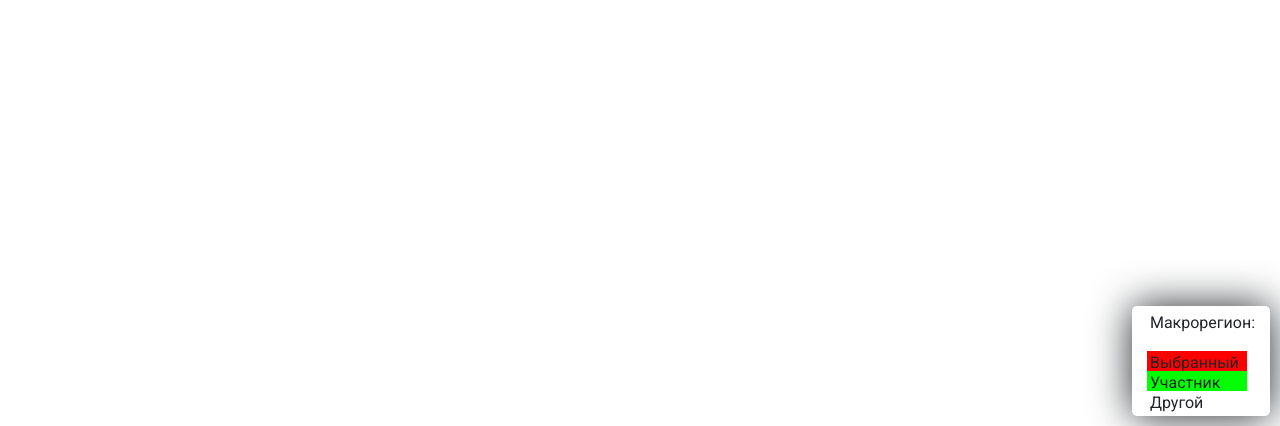
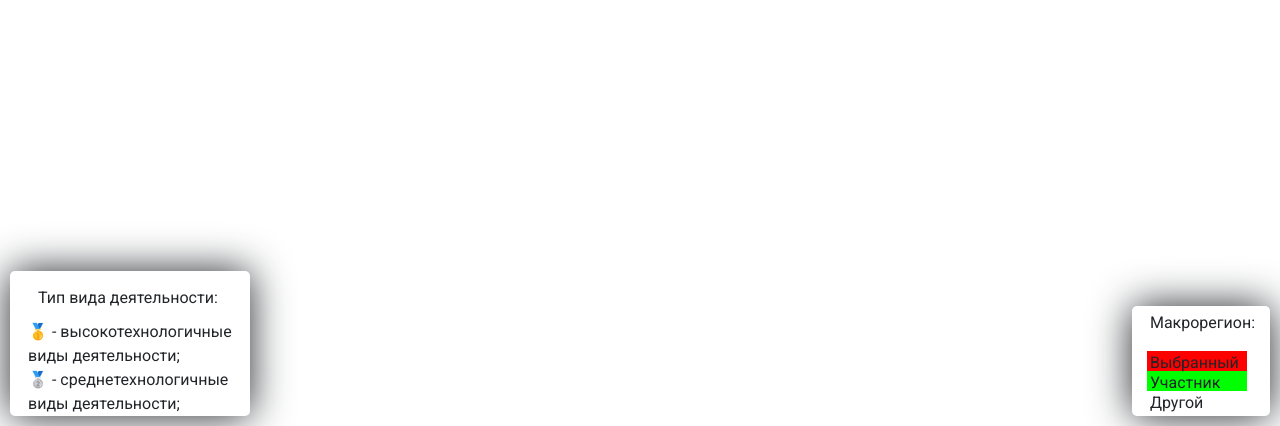
Before and after one commit to ekozonogova/cluster, a Django app: page /product-space in a window 1280 px wide. Shown: the part 374-800 px from the top of the page. Run offline with Django 3.2, Linux system fonts and the light colour scheme; some libraries are stand-ins or nearby versions.

Commit message:
added new legend

```diff
--- a/clusters_web/clusters_core/templates/macroregions.html
+++ b/clusters_web/clusters_core/templates/macroregions.html
@@ -13,6 +13,15 @@
 	</div>
 	<div style="z-index: 100; height: 20px; width: 100px; background-color: rgba(255, 255, 255, 1);">
 		<p style="text-align: left; padding-left: 3px;">Другой</p>
+	</div>
+</div>
+<div style="position: fixed; background: #fff; z-index: 99; left: 10px; bottom: 10px; padding: 5px 15px; border-radius: 5px; box-shadow: 0px 0px 40px;">
+	<p style="text-align: left; padding-left: 3px;margin: 10px;">Тип вида деятельности: </p>
+	<div style="z-index: 100; height: 48px; width: 210px; background-color: rgba(255, 255, 255, 1);word-break: break-all;">
+		<p style="text-align: left; padding-left: 3px;">🥇 - высокотехнологичные виды деятельности;</p>
+	</div>
+	<div style="z-index: 100; height: 43px; width: 210px; background-color: rgba(255, 255, 255, 1);word-break: break-all;">
+		<p style="text-align: left; padding-left: 3px;">🥈 - среднетехнологичные виды деятельности;</p>
 	</div>
 </div>
 <!-- position: relative; background: #fff; z-index: 99; left: 20px; bottom: 50px; padding: 5px 15px; border-radius: 5px; box-shadow: 0px 0px 40px;  -->
```
